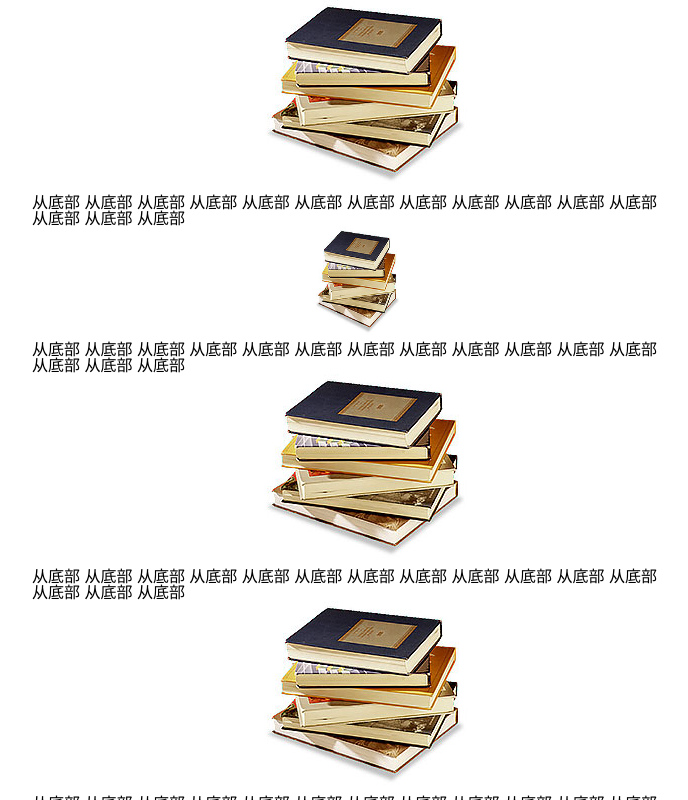
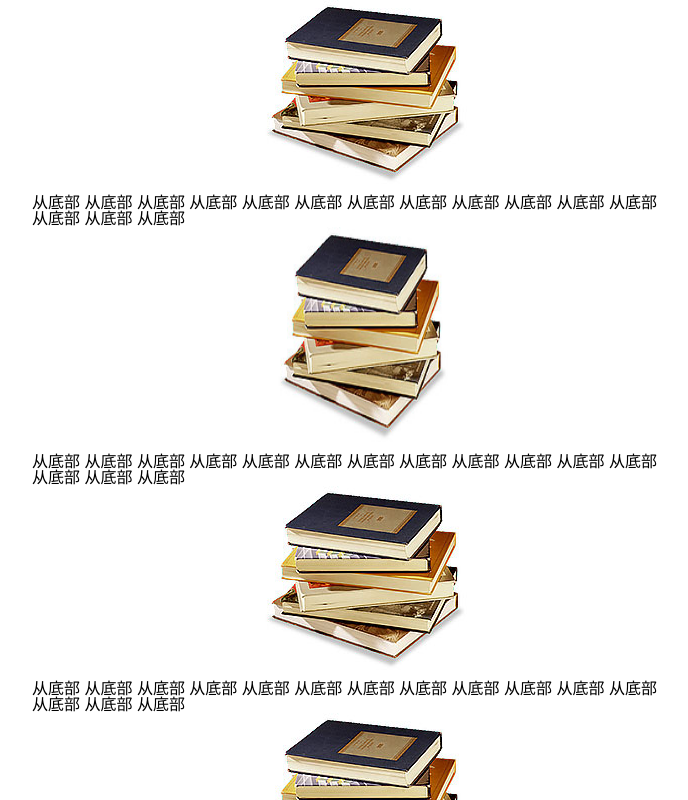
Before and after one commit to shiwanzhou/test, a plain HTML site: page test.html in a window 1280 px wide. Shown: the top 800 px of the page, without its empty margins (288-976 px from the left). Drawn offline with Linux system fonts and the light colour scheme.

Commit message:
Update test.html

```diff
--- a/test.html
+++ b/test.html
@@ -19,8 +19,8 @@
              text-align: center;
          }
          #test_area_three{
-             width: 7rem;
-             height: 7rem;;
+             width: 14rem;
+             height: 14rem;;
          }
     </style>
 <body>
@@ -58,6 +58,7 @@
             var scale = data.scale;
             $target.css({'webkitTransform':'scale(' + scale + ',' + scale + ')'});
             e.stopPropagation();
+            e.preventDefault();
         }
         $('#test_area_three').unbind('touchy-pinch', handleTouchyPinch);
         $('#test_area_three').bind('touchy-pinch', handleTouchyPinch);
```
